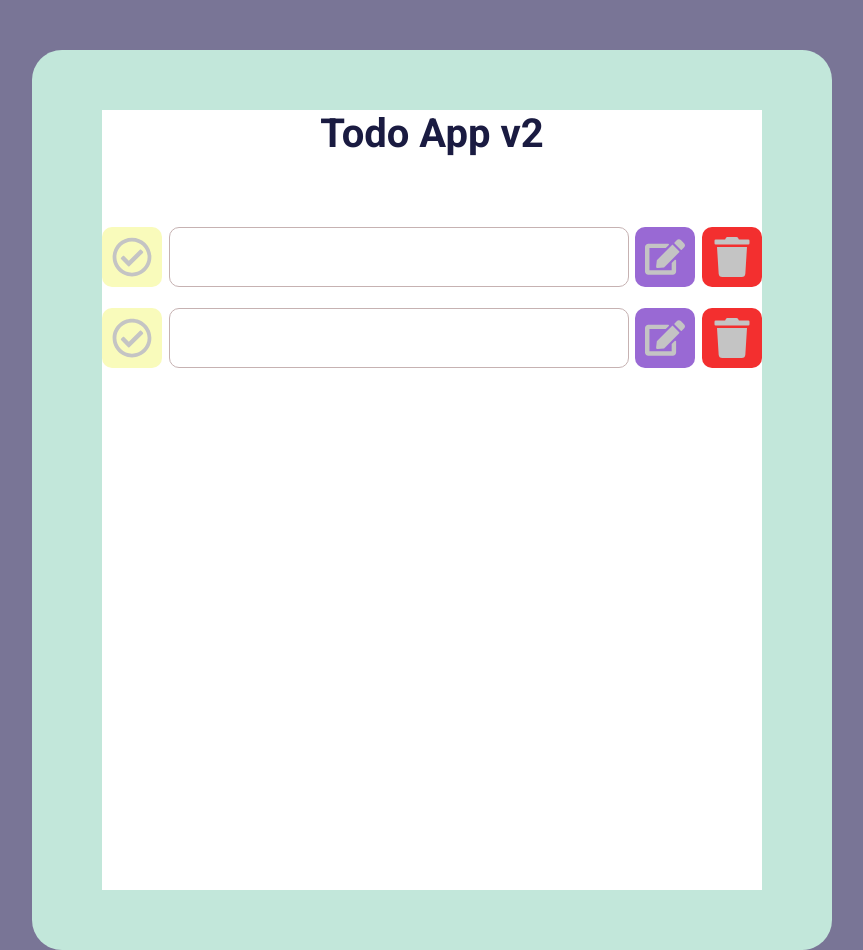
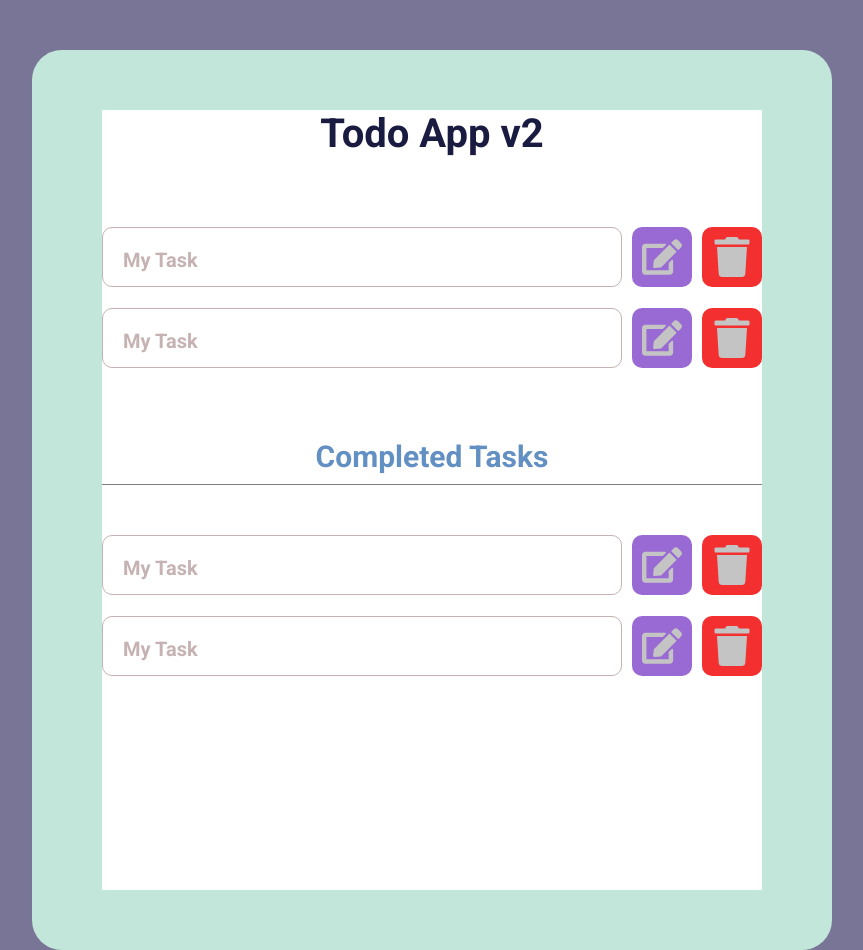
Before and after one commit to verissimo-sn/todo-v2, a React (Create React App) app in the folder web/: page / in a window 1280 px wide. Shown: the whole page, without its empty margins (208-1071 px from the left). Built offline with nearby package versions, Linux system fonts and the light colour scheme; the HTML template or start-up script is replaced by a standard one.

Commit message:
create completed task

```diff
--- a/web/src/components/TodoContainer/index.tsx
+++ b/web/src/components/TodoContainer/index.tsx
@@ -8,9 +8,16 @@ const TodoContainer = () => {
   return (
     <TaskContainer>
       <Content>
-        <h4>Todo App v2</h4>
-        <TodoItem />
-        <TodoItem />
+        <h4 className="TodoContainer--title">Todo App v2</h4>
+        <div className="TodoContainer--tasks">
+          <TodoItem />
+          <TodoItem />
+        </div>
+        <div className="TodoContainer--completedTasks">
+          <h4 className="TodoContainer--completedTasks-title">Completed Tasks</h4>
+          <TodoItem />
+          <TodoItem />
+        </div>
       </Content>
     </TaskContainer>
   );
--- a/web/src/components/TodoContainer/styles.ts
+++ b/web/src/components/TodoContainer/styles.ts
@@ -23,10 +23,29 @@ export const Content = styled.div`
 
   background: #fff;
 
-  h4 {
+  .TodoContainer--title {
     font-size: 40px;
     font-weight: bold;
     color: #1A1B41;
     margin-bottom: 70px;
   }
+
+  .TodoContainer--tasks,
+  .TodoContainer--completedTasks {
+    width: 100%;
+  }
+
+  .TodoContainer--completedTasks {
+    margin-bottom: 0 ;
+
+      .TodoContainer--completedTasks-title {
+        color: #6290C3;
+        font-size: 30px;
+        text-align: center;
+        margin-top: 50px;
+        margin-bottom: 50px;
+        padding-bottom: 10px;
+        border-bottom: 1px solid rgba(0, 0,0 , 0.5);
+      }
+  }
 `;
--- a/web/src/components/TodoItem/index.tsx
+++ b/web/src/components/TodoItem/index.tsx
@@ -1,16 +1,14 @@
 import React from 'react';
-import { FaRegCheckCircle, FaEdit, FaTrash } from 'react-icons/fa'
+import { FaEdit, FaTrash } from 'react-icons/fa'
 
 import { ItemContainer, Button } from './styles';
 
 const TodoItem = ()  => {
   return(
     <ItemContainer>
-      <Button color='#F9FBBB' >
-        <FaRegCheckCircle size={40} color={'#C4C4C4'}/>
-      </Button>
-
-      <input type="text"/>
+      <div className="task">
+        <h4>My Task</h4>
+      </div>
 
       <Button color = '#9969D4'>
         <FaEdit size={40} color={'#C4C4C4'}/>
--- a/web/src/components/TodoItem/styles.ts
+++ b/web/src/components/TodoItem/styles.ts
@@ -9,21 +9,24 @@ export const ItemContainer = styled.div`
   height: 60px;
   margin-bottom: 21px;
 
-  input {
+  .task {
     width: 100%;
-    max-width: 460px;
+    max-width: 520px;
     height: 100%;
     padding: 20px;
     border-radius: 10px;
     border: 1px solid #C6B2B2;
-    outline: none;
+    cursor: pointer;
 
-    font-size: 20px;
-    font-weight: bold;
-    color: #C6B2B2;
+      h4 {
+        font-size: 20px;
+        font-weight: bold;
+        color: #C6B2B2;
 
-    /* background-image: linear-gradient(to right, #FFF, #DD1818); */
+        /* background-image: linear-gradient(to right, #FFF, #DD1818); */
+      }
   }
+
 `;
 
 export const Button = styled.div`
```
